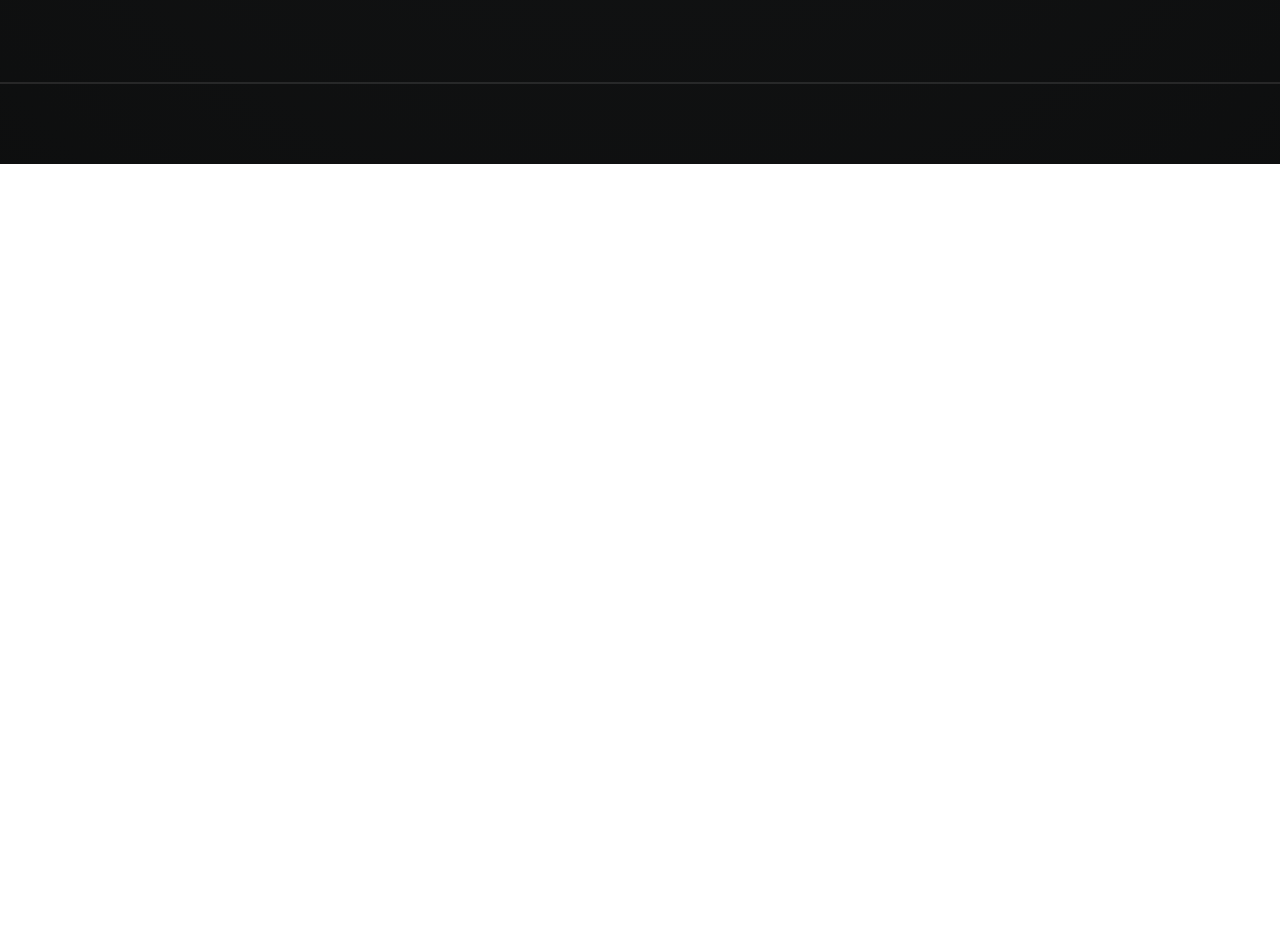
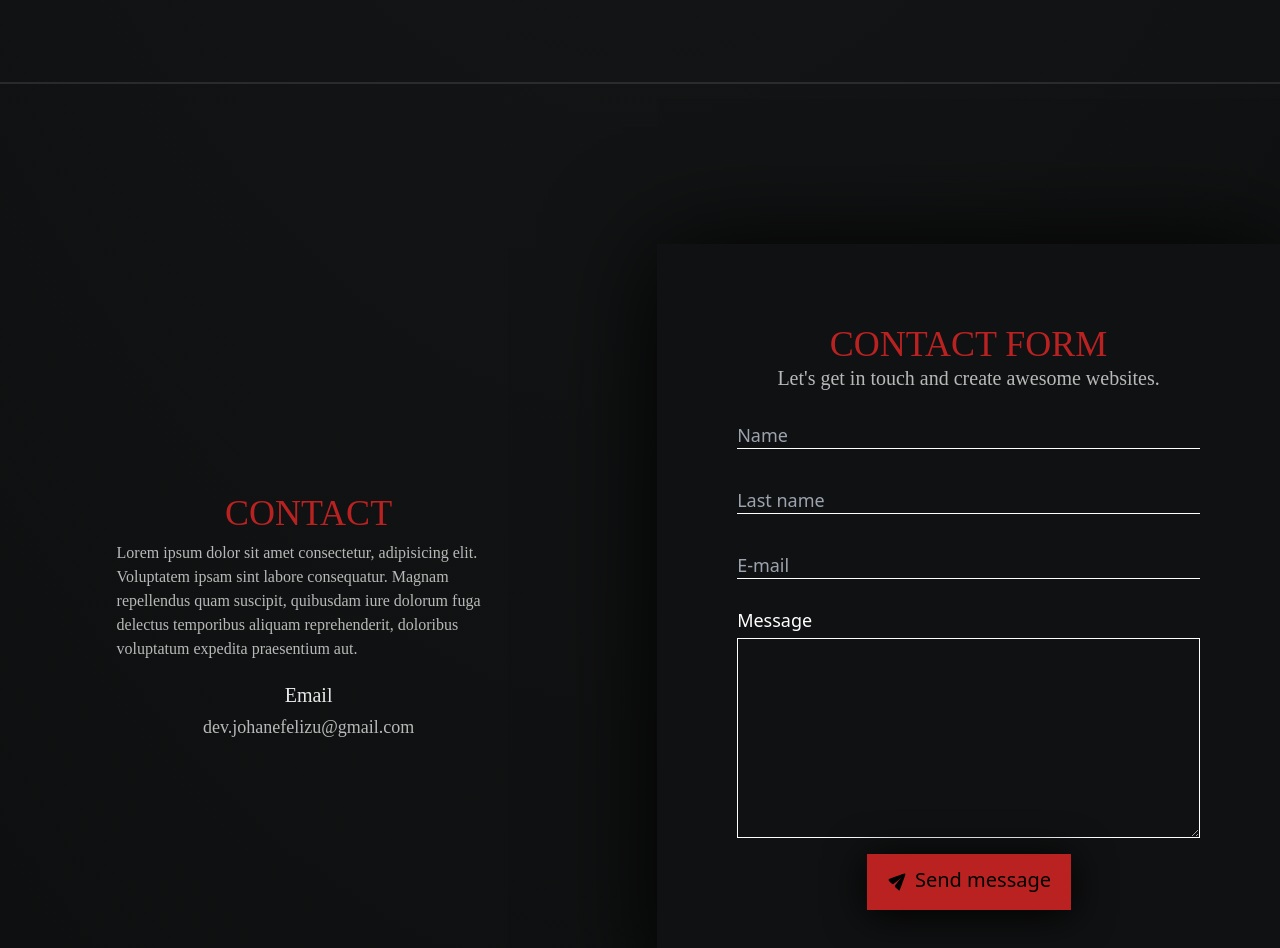
Before and after one commit to Johanfeliz08/devjohan-portfolio, an Astro site: page / in a window 1280 px wide. Shown: the part 2696-3644 px from the top of the page. Before the commit the page ends 2860 px from the top, so only its background shows below. Built offline with nearby package versions, Linux system fonts and the light colour scheme; Astro itself is replaced by a stand-in of ours; a web font is replaced by a local one.

Commit message:
Contact section - Inputs effects

```diff
--- /dev/null
+++ b/src/assets/icons/SendIcon.astro
@@ -0,0 +1,21 @@
+<svg
+  {...Astro.props}
+  version="1.0"
+  xmlns="http://www.w3.org/2000/svg"
+  width="100.000000pt"
+  height="100.000000pt"
+  viewBox="0 0 100.000000 100.000000"
+  preserveAspectRatio="xMidYMid meet"
+>
+  <g
+    transform="translate(0.000000,100.000000) scale(0.100000,-0.100000)"
+    stroke="none"
+  >
+    <path
+      d="M475 782 c-204 -75 -376 -141 -383 -145 -7 -5 -12 -20 -12 -35 0 -40
+173 -212 213 -212 21 0 76 40 227 165 l200 165 -165 -200 c-127 -153 -165
+-206 -165 -227 0 -22 20 -48 93 -121 93 -93 129 -111 155 -79 15 19 282 759
+282 783 0 27 -19 44 -49 43 -15 0 -193 -62 -396 -137z"
+    ></path>
+  </g>
+</svg>
--- /dev/null
+++ b/src/components/Contact.astro
@@ -0,0 +1,190 @@
+---
+import SendIcon from "../assets/icons/SendIcon.astro";
+---
+
+<section
+  class="Contact-section w-full h-full flex flex-row gap-10 justify-between items-center"
+>
+  <div
+    class="contact-info w-1/2 flex flex-col justify-center items-center gap-5"
+  >
+    <div class="flex flex-col justify-center items-center gap-2">
+      <h2 class="text-4xl text-accent">CONTACT</h2>
+      <p class="max-w-sm opacity-70">
+        Lorem ipsum dolor sit amet consectetur, adipisicing elit. Voluptatem
+        ipsam sint labore consequatur. Magnam repellendus quam suscipit,
+        quibusdam iure dolorum fuga delectus temporibus aliquam reprehenderit,
+        doloribus voluptatum expedita praesentium aut.
+      </p>
+    </div>
+
+    <div class="email flex flex-col justify-center items-center gap-1">
+      <h3 class="text-xl text-white opacity-90">Email</h3>
+      <p class="text-white text-lg opacity-70">dev.johanefelizu@gmail.com</p>
+    </div>
+  </div>
+
+  <div
+    class="contact-form w-1/2 flex flex-col gap-5 justify-center items-center p-20"
+  >
+    <header class="flex flex-col justify-center items-center">
+      <h2 class="text-4xl text-accent">CONTACT FORM</h2>
+      <p class="text-xl opacity-70">
+        Let's get in touch and create awesome websites.
+      </p>
+    </header>
+
+    <form action="" class="flex flex-col gap-4 w-full">
+      <div class="input-group flex flex-col py-3">
+        <input id="name" type="text" placeholder="Name"  />
+        <label for="name" class="label">Name</label>
+      </div>
+
+      <div class="input-group flex flex-col py-3">
+        <input id="lastname" type="text" placeholder="Last name" />
+        <label for="lastname" class="label">Last name</label>
+      </div>
+
+      <div class="input-group flex flex-col py-3">
+        <input id="email" type="text" class="test" placeholder="E-mail"/>
+        <label for="email" class="label">E-mail</label>
+      </div>
+
+      <div class="input-group flex flex-col gap-1">
+        <label for="message" class="message-label">Message</label>
+        <textarea name="message" id="message" class=" min-h-[200px] max-h-[300px]"></textarea>
+      </div>
+      <div class="input-group flex justify-center items-center">
+        <button
+          type="submit"
+          class="main-link flex flex-row justify-center items-center hvr-bounce-to-right px-5 py-3 max-w-52 gap-2"
+        >
+          <SendIcon class="size-5" />
+          <span class="text-xl pb-1">Send message</span>
+        </button>
+      </div>
+    </form>
+  </div>
+</section>
+
+<style>
+
+  .contact-form {
+    background: #101112;
+    box-shadow: 0px 4px 100px 0px #000;
+  }
+
+  h2,
+  h3 {
+    font-family: Cera CY Bold;
+  }
+
+  input {
+
+    background: none;
+    border-bottom: solid white 1px;
+
+  }
+
+  input::placeholder {
+    font-size: 18px;
+    transition: ease 0.5s;
+  }
+
+  input:focus {
+    outline: none;
+    border-color:var(--accent);
+
+  }
+
+  .label {
+
+    visibility:hidden;
+    position: absolute;
+    font-size: 18px;
+    color:var(--accent);
+
+
+  }
+
+  input:focus ~ .label {
+
+    visibility: visible;
+    translate:0px -20px;
+    transition: ease 0.5s;
+
+  }
+
+  input:focus::placeholder {
+    visibility:hidden;
+    translate:0px -20px;
+    transition: 0ms;
+
+  }
+
+  textarea {
+    background: none;
+    border:solid white 1px;
+
+  }
+
+  .message-label {
+    font-size: 18px;
+  }
+
+  .main-link {
+    color: black;
+    fill: black;
+    background-color: var(--accent);
+    filter: drop-shadow(0px 4px 20px #000);
+    display: flex;
+    justify-content: center;
+    align-items: center;
+  }
+
+  .hvr-bounce-to-right {
+    -webkit-transform: perspective(1px) translateZ(0);
+    transform: perspective(1px) translateZ(0);
+    box-shadow: 0 0 1px rgba(0, 0, 0, 0);
+    position: relative;
+    -webkit-transition-property: color;
+    transition-property: color;
+    -webkit-transition-duration: 0.5s;
+    transition-duration: 0.5s;
+  }
+
+  .hvr-bounce-to-right:before {
+    content: "";
+    position: absolute;
+    z-index: -1;
+    top: 0;
+    left: 0;
+    right: 0;
+    bottom: 0;
+    background: var(--accent-2);
+    -webkit-transform: scaleX(0);
+    transform: scaleX(0);
+    -webkit-transform-origin: 0 50%;
+    transform-origin: 0 50%;
+    -webkit-transition-property: transform;
+    transition-property: transform;
+    -webkit-transition-duration: 0.5s;
+    transition-duration: 0.5s;
+    -webkit-transition-timing-function: ease-out;
+    transition-timing-function: ease-out;
+  }
+  .hvr-bounce-to-right:hover,
+  .hvr-bounce-to-right:focus,
+  .hvr-bounce-to-right:active {
+    color: var(--accent);
+    fill: var(--accent);
+  }
+  .hvr-bounce-to-right:hover:before,
+  .hvr-bounce-to-right:focus:before,
+  .hvr-bounce-to-right:active:before {
+    -webkit-transform: scaleX(1);
+    transform: scaleX(1);
+    -webkit-transition-timing-function: cubic-bezier(0.52, 1.64, 0.37, 0.66);
+    transition-timing-function: cubic-bezier(0.52, 1.64, 0.37, 0.66);
+  }
+</style>
--- a/src/pages/index.astro
+++ b/src/pages/index.astro
@@ -5,6 +5,7 @@ import Welcome from '../components/Welcome.astro';
 import AboutMe from '../components/AboutMe.astro';
 import Projects from '../components/Projects.astro';
 import Skills from '../components/Skills.astro';
+import Contact from '../components/Contact.astro';
 ---
 
 <Layout title="devjohan">
@@ -16,6 +17,7 @@ import Skills from '../components/Skills.astro';
 		<Projects/>
 		<AboutMe/>
 		<Skills/>
+		<Contact/>
 	</main>
 </Layout>
 
```
